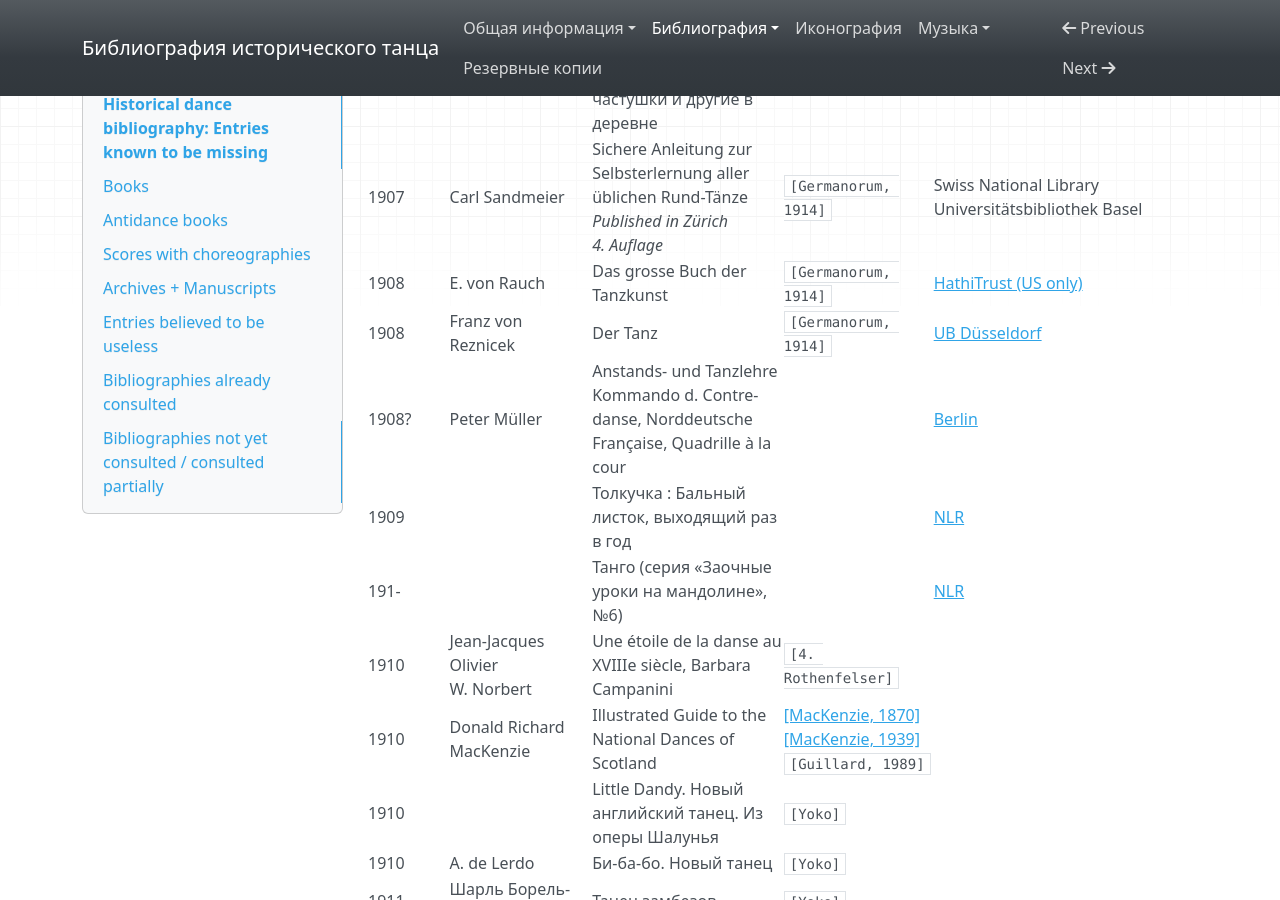
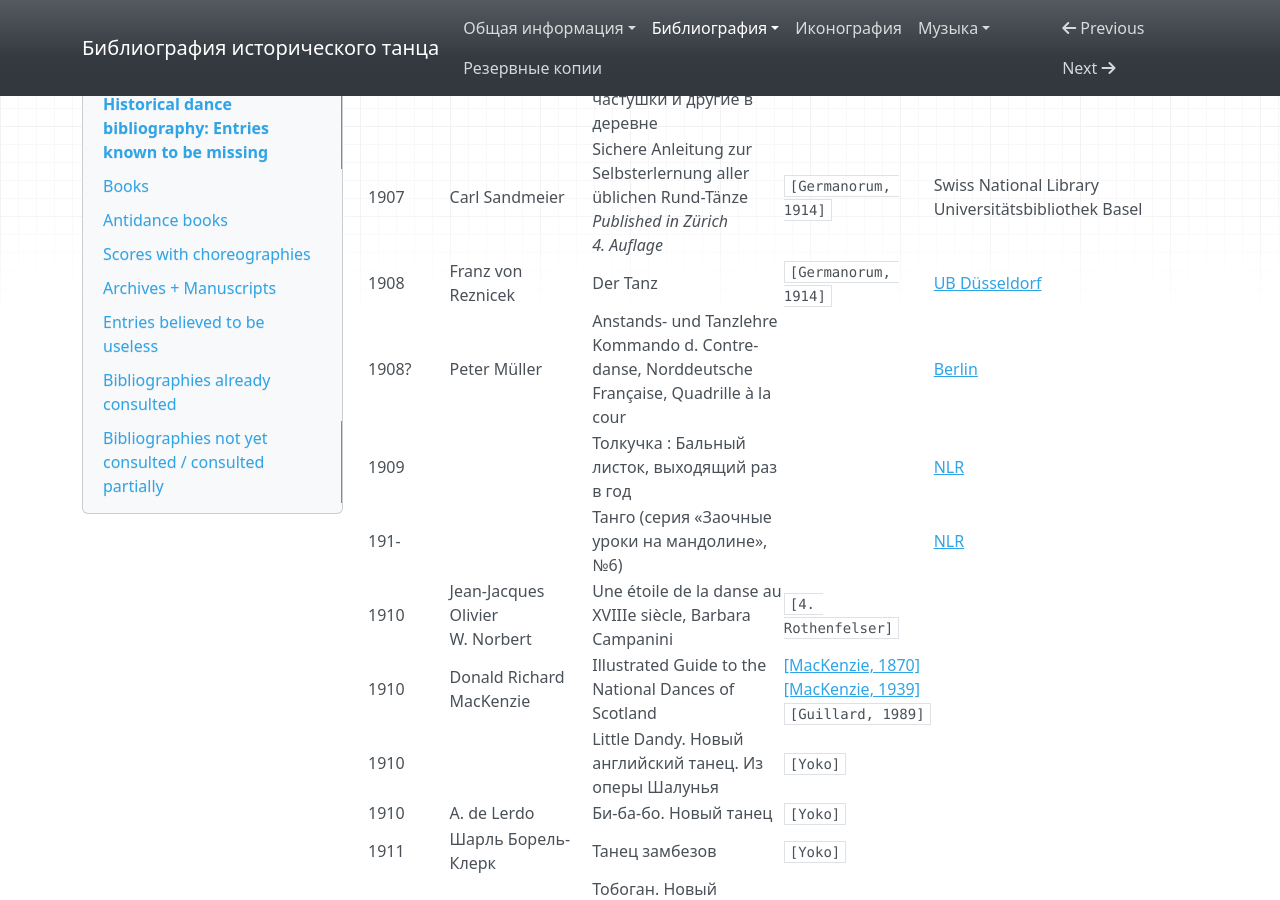
Before and after one commit to hda-technical/dancebooks, an MkDocs documentation site: the page built from docs/bibliography_missing.md, in a window 1280 px wide and 900 px high, scrolled down 45639 px. Built offline with MkDocs 1.6.1, drawn with Linux system fonts in a browser that asks for light colours; nearby versions of some CDN libraries.

Commit message:
Add Else von Rauch's _Das grosse Buch der Tanzkunst_

```diff
--- a/docs/bibliography_missing.md
+++ b/docs/bibliography_missing.md
@@ -430,7 +430,6 @@
 | 1906 | А. А. Кондаков | Дирижерство танцев: вальса, мазурки, кадрили и котильона | | [NLR](https://primo.nlr.ru/permalink/f/df0lai/07NLR_LMS005127283) (desideratum) |
 | 1907 | Василий Степанов | Современные народные собрания, игры, танцы и песни, частушки и другие в деревне | | [SHPL](http://unis.shpl.ru/Pages/BooksCard.aspx?bookId=1682251&dbType=Y) |
 | 1907 | Carl Sandmeier | Sichere Anleitung zur Selbsterlernung aller üblichen Rund-Tänze<br/>_Published in Zürich_<br/>_4. Auflage_ | `[Germanorum, 1914]` | Swiss National Library<br/>Universitätsbibliothek Basel |
-| 1908 | E. von Rauch | Das grosse Buch der Tanzkunst | `[Germanorum, 1914]` | [HathiTrust (US only)](https://hdl.handle.net/2027/nyp.33433004635508) |
 | 1908 | Franz von Reznicek | Der Tanz | `[Germanorum, 1914]` | [UB Düsseldorf](https://katalog.ulb.hhu.de/Record/990021747090206443) |
 | 1908? | Peter Müller | Anstands- und Tanzlehre Kommando d. Contre-danse, Norddeutsche Française, Quadrille à la cour | | [Berlin](http://stabikat.de/DB=1/LNG=EN/CLK?IKT=12&TRM=390745111) |
 | 1909 | | Толкучка : Бальный листок, выходящий раз в год | | [NLR](https://primo.nlr.ru/permalink/f/df0lai/07NLR_LMS004956353) |
```
Also changed, not shown: 1 other file.
